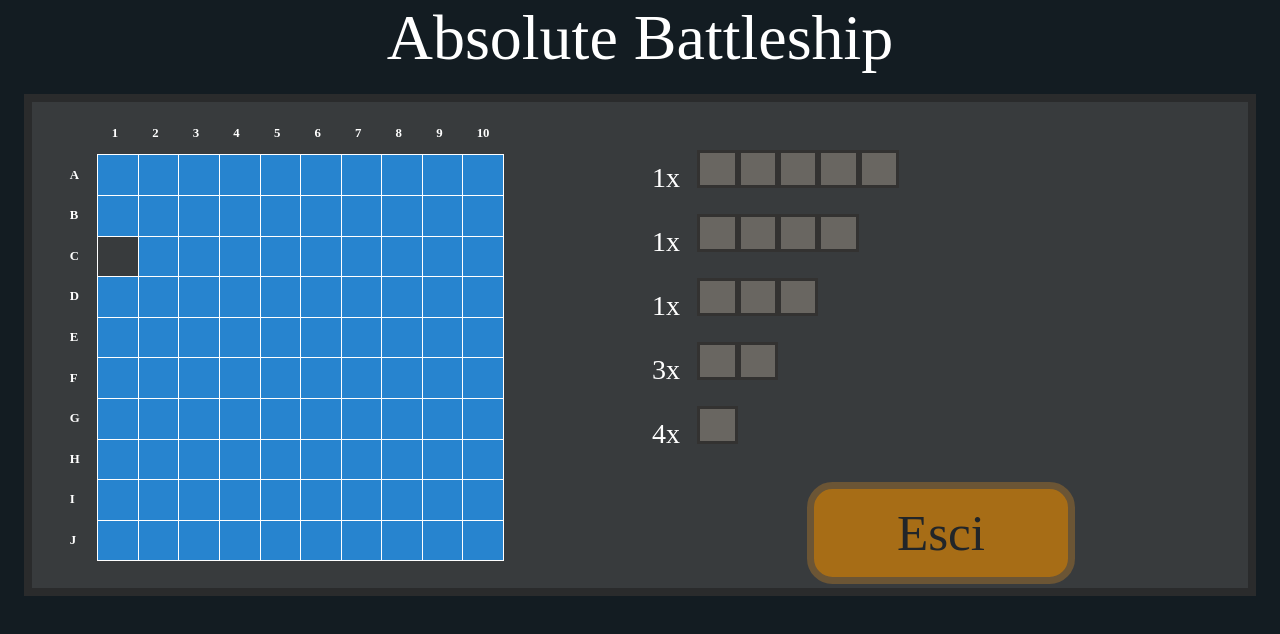
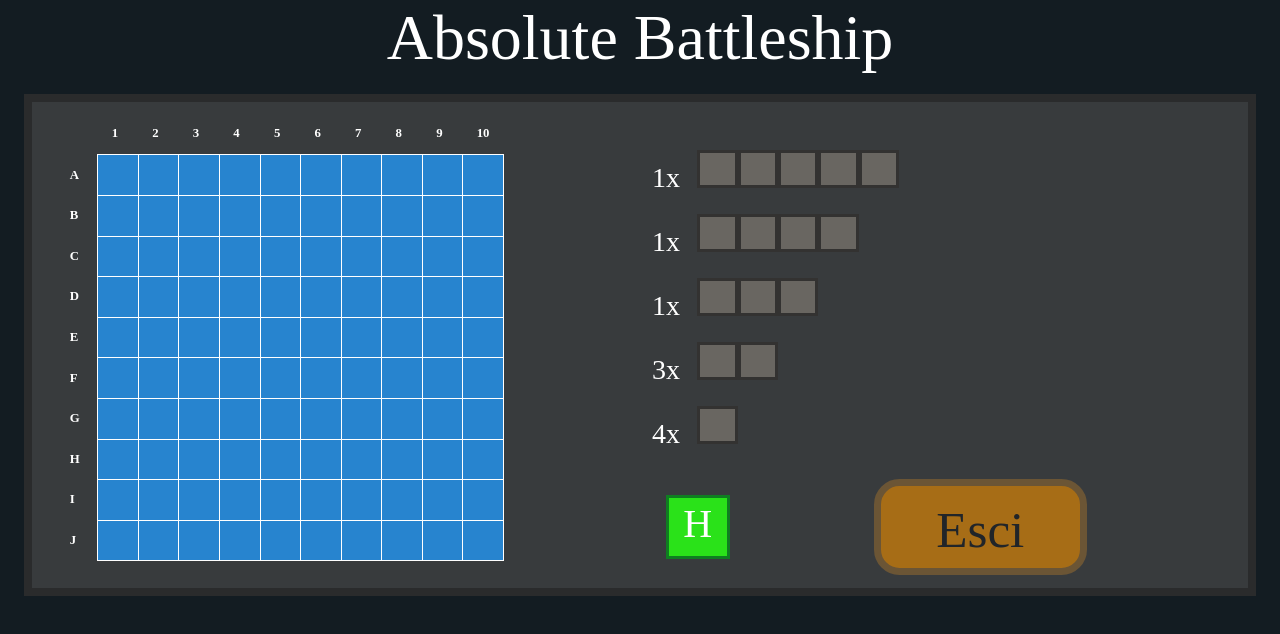
Before and after one commit to Mattia-Zanini/Absolute-BattleShip, a Vue app in the folder Absolute_BattleShip/: page / in a window 1280 px wide. Both pictures are taken after a click on the button "Gioca". Shown: the top 634 px of the page. Built offline with nearby package versions, Linux system fonts and the light colour scheme; a web font is replaced by a local one.

Commit message:
Placement of the ships finished
I think

```diff
--- a/Absolute_BattleShip/src/App.vue
+++ b/Absolute_BattleShip/src/App.vue
@@ -2,7 +2,6 @@
 import { Game, giocatore, bot } from "./components/JS/Game.js";
 Game();
 const rIndi = ["A", "B", "C", "D", "E", "F", "G", "H", "I", "J"];
-const alreadyMounted = false;
 </script>
 
 <template>
@@ -18,13 +17,7 @@ const alreadyMounted = false;
       <DetailGame @hideRules="showMenu" />
     </div>
     <div v-if="show == 2" class="row d-flex justify-content-center zoomin">
-      <Grid
-        @exitPreGame="showMenu"
-        :rowIndicators="rIndi"
-        :grid="giocatore.grid"
-        :aldMntd="alreadyMounted"
-        @update-grid="updateGrid"
-      />
+      <Grid @exitPreGame="showMenu" :rowIndicators="rIndi" :grid="giocatore.grid" @update-grid="updateGrid" />
     </div>
   </div>
 </template>
@@ -44,20 +37,57 @@ export default {
   // Methods are functions that mutate state and trigger updates.
   // They can be bound as event listeners in templates.
   methods: {
-    showMenu(_value) {
+    showMenu(_value, _handler) {
       this.show = _value;
       console.log("This is show's value: " + this.show);
-      if (_value == 0)
-        this.alreadyMounted = true;
+      if (_value == 0) {
+        this.giocatore.ResetGrid();
+        console.log("EventListener removed: " + _handler);
+        window.removeEventListener("keypress", _handler)
+
+        for(let i = 0; i < this.giocatore.NumberOfShips; i++) {
+          this.giocatore.ships[i].isVertical = false;
+          this.giocatore.ships[i].placed = false;
+          this.giocatore.ships[i].positions.length = 0;
+        }
+        //console.log(this.giocatore.ships)
+      }
     },
-    updateGrid(_pos, _ship, _length,_orientation){
+    updateGrid(_pos, _ship, _length, _orientation) {
       console.log("Grid updated");
       let orient = _orientation == true ? "Vertical" : "Horizontal";
       console.log("Insert ship with this value: \nPosition: " + _pos + "\nShip: " + _ship + "\nLenght: " + _length + "\nOrientation: " + orient);
-      for(let i = 0; i < _length; i++){
-        this.giocatore.grid[_pos + i] = 's';
+
+      console.log("Updating for " + _ship)
+      let ship = this.FindShip(_ship);
+      console.log("Ship find in pos " + ship)
+      this.giocatore.ships[ship].isVertical = _orientation;
+      this.giocatore.ships[ship].placed = true;
+
+      if (_orientation == false) {
+        for (let i = 0; i < _length; i++) {
+          this.giocatore.grid[_pos + i] = 's';
+          this.giocatore.ships[ship].positions.push(_pos + i);
+        }
+      }
+      else {
+        for (let i = 0; i < _length; i++) {
+          this.giocatore.grid[_pos + i * 10] = 's';
+          this.giocatore.ships[ship].positions.push(_pos + i * 10);
+        }
       }
       console.log(this.giocatore.grid)
+      console.log("Ship updated:")
+      console.log(this.giocatore.ships[ship])
+    },
+    FindShip(_name) {
+      console.log("Finding ship")
+      for (let i = 0; i < this.giocatore.NumberOfShips; i++) {
+        if (this.giocatore.ships[i].name == _name && this.giocatore.ships[i].placed == false) {
+          console.log("Finding ship: success")
+          return i;
+        }
+      }
     }
   },
 
--- a/Absolute_BattleShip/src/components/JS/GameComponents.js
+++ b/Absolute_BattleShip/src/components/JS/GameComponents.js
@@ -3,15 +3,15 @@ export class Ship {
   name;
   Length;
   isVertical;
-  isSelected;
   placed;
+  positions;
   constructor(_id, _name, _Length) {
     this.id = _id;
     this.name = _name;
     this.Length = _Length;
     this.isVertical = false;
-    this.isSelected = false;
     this.placed = false;
+    this.positions = [];
   }
 }
 // - nothing
@@ -40,7 +40,7 @@ export class Player {
     this.grid = [
   '-', '-', '-', '-', '-', '-', '-', '-', '-', '-',
   '-', '-', '-', '-', '-', '-', '-', '-', '-', '-',
-  's', '-', '-', '-', '-', '-', '-', '-', '-', '-',
+  '-', '-', '-', '-', '-', '-', '-', '-', '-', '-',
   '-', '-', '-', '-', '-', '-', '-', '-', '-', '-',
   '-', '-', '-', '-', '-', '-', '-', '-', '-', '-',
   '-', '-', '-', '-', '-', '-', '-', '-', '-', '-',
@@ -61,7 +61,13 @@ export class Player {
   get NumberOfShips() {
     return this.ships.length;
   }
-  StartGrid() {
+  ResetGrid() {
+    this.grid.length = 0;
     for (let i = 0; i < 100; i++) this.grid.push("-");
+    console.log("Resetting grid");
+    //console.log(this.grid);
   }
+  /*StartGrid() {
+    for (let i = 0; i < 100; i++) this.grid.push("-");
+  }*/
 }
--- a/Absolute_BattleShip/src/components/VUE/Grid.vue
+++ b/Absolute_BattleShip/src/components/VUE/Grid.vue
@@ -11,7 +11,8 @@
                   { 'no-border': row == 1 || col == 1 },
                   { 'grid-border': row != 1 && col != 1 },
                   { 'blue': EmptyTD('-', row, col) },
-                ]" :value="GetPos(row, col)" @click="ClickTD">
+                  { 'busy': EmptyTD('s', row, col) },
+                ]" :id="GetPos(row, col)" :value="GetPos(row, col)" @click="ClickTD">
                   <!--row:{{ row }} col:{{ col }}-->
                   <div class="indicator" v-if="col == 1 && row != 1">{{ rowIndicators[row - 2] }}</div>
                   <div class="indicator" v-if="col != 1 && row == 1">{{ col - 1 }}</div>
@@ -73,7 +74,11 @@
             </div>
           </div>
           <div class="row">
-            <button class="btn btn-style" @click="$emit('exitPreGame', 0)">Esci</button>
+            <div class="col-2 rotate-icon" :class="{ 'vertical': this.rotate, 'horizontal': !this.rotate }">
+              <h1 class="orientation-text">{{ rot }}</h1>
+            </div>
+            <div class="col-10"><button class="btn btn-style"
+                @click="$emit('exitPreGame', 0, this.RotateListener)">Esci</button></div>
           </div>
         </div>
       </div>
@@ -83,11 +88,12 @@
 
 <script>
 export default {
-  props: ['rowIndicators', 'grid', 'aldMntd'],
+  props: ['rowIndicators', 'grid'],
   data() {
     return {
       shipSelected: "",
       rotate: false,
+      rot: "H",
       nCarr: 1,
       nBatt: 1,
       nSub: 1,
@@ -102,7 +108,7 @@ export default {
       cruiserCheckHorizontal: [-11, -10, -9, -8, -1, 0, 1, 2, 9, 10, 11, 12],
       cruiserCheckVertical: [-11, -10, -9, -1, 0, 1, 9, 10, 11, 19, 20, 21],
       destroyerCheck: [-11, -10, -9, -1, 0, 1, 9, 10, 11],
-    };
+    }
   },
   methods: {
     EmptyTD(_value, _row, _col) {
@@ -128,7 +134,7 @@ export default {
         console.log("it isn't a valid cell")
         validate = false
       }
-      else
+      else {
         console.log("Clicked cell in pos: " + clickedPos)
         if (this.shipSelected != "" && !e.currentTarget.getAttribute('class').includes("busy")) {
           if (this.ValidatePlacement(this.shipSelected, clickedPos, this.rotate)) {
@@ -147,9 +153,31 @@ export default {
           console.log("Cell already busy")
           validate = false
         }
+      }
       console.log("CHECKING RESULT: " + validate)
-      if (validate == true)
-        this.$emit('update-grid', clickedPos, this.shipSelected, this.GetShipLength(this.shipSelected), this.rotate)
+      if (validate == true) {
+        let shipLength = this.GetShipLength(this.shipSelected)
+        this.DecreaseShips(this.shipSelected)
+        this.$emit('update-grid', clickedPos, this.shipSelected, shipLength, this.rotate)
+        for (let i = 0; i < shipLength; i++) {
+          let shipPos
+          if (this.rotate == false)
+            shipPos = clickedPos + i
+          else
+            shipPos = clickedPos + i * 10
+          var shipElement = document.getElementById(shipPos);
+          console.log("ship's element id: " + shipElement.id)
+          shipElement.classList.add("busy")
+          shipElement.classList.remove("blue")
+        }
+        if (this.GetShipLeft(this.shipSelected) == 0) {
+          var ship = document.getElementById(this.shipSelected);
+          ship.classList.remove('selected-' + this.GetShipLength(ship))
+          ship.classList.remove('selected')
+          console.log("Deselected: " + this.shipSelected)
+          this.shipSelected = ""
+        }
+      }
     },
     GetPos(_row, _col) {
       _row = _row - 2
@@ -160,8 +188,6 @@ export default {
     SelectShip(e) {
       let classes = e.currentTarget.getAttribute('class')
       let ship = e.currentTarget.getAttribute('id')
-      /*let prova = this.wow(name)
-      console.log("vediamo se funzia " + prova)*/
       console.log("Clicked: " + ship)
       if (classes.includes("selected") && this.shipSelected != "") {
         e.currentTarget.classList.remove('selected-' + this.GetShipLength(ship))
@@ -340,19 +366,42 @@ export default {
       }
       return posToCheck
     },
-  },
-  mounted() {
-    console.log("Grid mounted")
-    console.log("EventListener already mounted: " + this.aldMntd)
-    if (!this.aldMntd) {
-      window.addEventListener("keypress", e => {
+    RotateListener(e) {
       let key = String.fromCharCode(e.keyCode)
       if (key == 'r') {
         this.rotate = !this.rotate
         console.log("Key pressed: " + key + ", rotate value: " + this.rotate);
+        if (this.rotate)
+          this.rot = "V"
+        else
+          this.rot = "H"
       }
-      });
+    },
+    DecreaseShips(_name) {
+      console.log("Decreasing ship: " + _name)
+      switch (_name) {
+        case "Carrier":
+          this.nCarr--
+          break
+        case "Battleship":
+          this.nBatt--
+          break
+        case "Submarine":
+          this.nSub--
+          break
+        case "Cruiser":
+          this.nCru--
+          break
+        case "Destroyer":
+          this.nDest--
+          break
       }
+    },
+  },
+  mounted() {
+    console.log("Grid mounted")
+    console.log("EventListener mounted")
+    window.addEventListener("keypress", this.RotateListener)
   },
 };
 </script>
@@ -362,6 +411,11 @@ h3 {
   text-align: center;
   line-height: 2;
   user-select: none;
+}
+
+.orientation-text {
+  line-height: 4vw;
+  text-align: center;
 }
 
 .ship-quantity {
@@ -406,6 +460,27 @@ h3 {
 .busy {
   background-color: #727980;
 }
+
+.btn-style {
+  height: 7.5vw;
+}
+
+.rotate-icon {
+  height: 5vw;
+  width: 5vw;
+  margin-top: 2vw;
+  margin-left: 2vw;
+}
+
+.vertical {
+  background-color: #e21919;
+  border: 0.3vw solid #7e0f0f;
+}
+
+.horizontal {
+  background-color: #2ae219;
+  border: 0.3vw solid #0f7e21;
+}
 </style>
 
 <!--
```
Also changed, not shown: Absolute_BattleShip/src/components/JS/Game.js (+0 -15 lines). Lines whose indentation alone changed are shown as unchanged.
